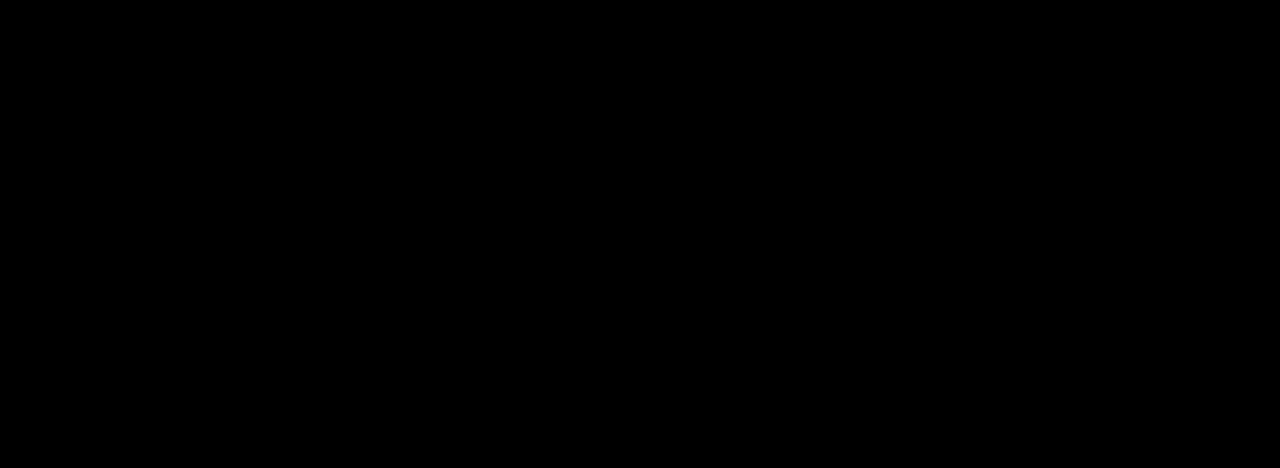
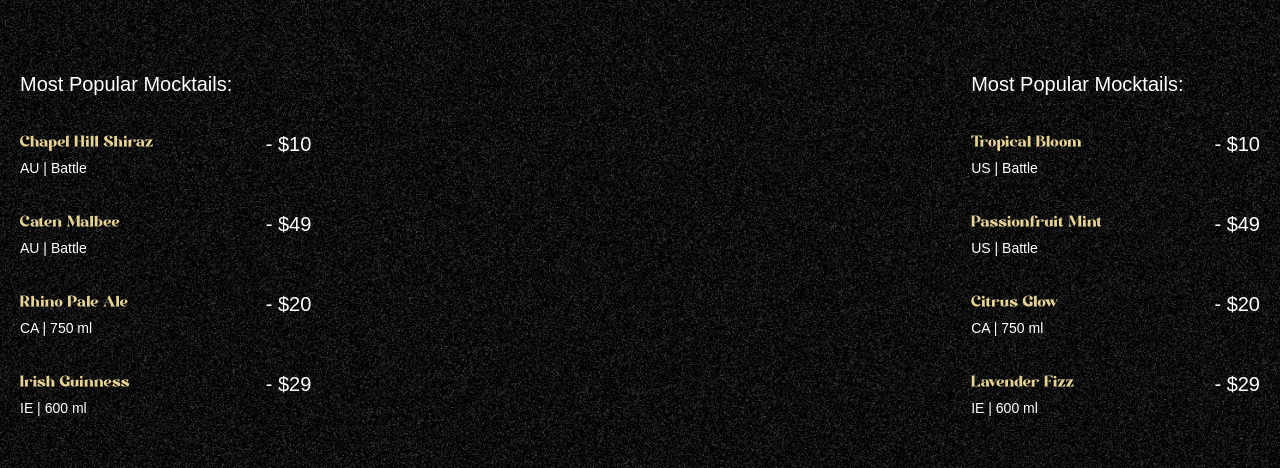
Before and after one commit to MahdiyarDelavari/cocktail-gsap, a React (Vite) app: page / in a window 1280 px wide. Shown: the part 890-1358 px from the top of the page. Built offline with nearby package versions, Linux system fonts and the light colour scheme; a web font is replaced by a local one.

Commit message:
Implement Cocktails & Mocktails Section

```diff
--- a/src/App.jsx
+++ b/src/App.jsx
@@ -3,6 +3,7 @@
 import gsap from 'gsap';
 import Navbar from './components/Navbar';
 import Hero from './components/Hero';
+import Cocktails from './components/Cocktails';
 
 gsap.registerPlugin(ScrollTrigger, SplitText);
 
@@ -11,6 +12,7 @@
     <main>
       <Navbar />
       <Hero />
+      <Cocktails/>
     </main>
   )
 }
--- /dev/null
+++ b/src/components/Cocktails.jsx
@@ -0,0 +1,71 @@
+import React from 'react'
+import { cocktailLists, mocktailLists } from '../../constants'
+import { useGSAP } from '@gsap/react'
+import gsap from 'gsap'
+const Cocktails = () => {
+
+    useGSAP(() => {
+        const parallaxTimeLine = gsap.timeline({
+            scrollTrigger: {
+                trigger: '#cocktails',
+                start: 'top 30%',
+                end: 'bottom 80%',
+                scrub:true
+            }
+        })
+
+        parallaxTimeLine
+            .from('#c-left-leaf', {
+            x: -100 , y: 100
+            })
+            .from('#c-right-leaf', {
+            x: 100 , y: 100
+            })
+
+    })
+
+
+
+
+
+  return (
+      <section id='cocktails' className='noisy'>
+          <img src="/images/cocktail-left-leaf.png" alt="l-leaf" id="c-left-leaf"/>
+          <img src="/images/cocktail-right-leaf.png" alt="r-leaf" id="c-right-leaf" />
+          <div className="list">
+          <div className="popular">
+                  <h2>Most Popular Mocktails:</h2>
+                  <ul>
+                      {cocktailLists.map(({name , detail , country , price}) => (
+                          <li key={name}>
+                              <div className="md:me-28">
+                                  <h3>{name}</h3>
+                                  <p>{country} | {detail}</p>
+                              </div>
+                              <span>- {price}</span>
+                          </li>
+                      ))}
+                  </ul>
+              </div>
+
+              <div className="loved">
+                  <h2>Most Popular Mocktails:</h2>
+                  <ul>
+                      {mocktailLists.map(({name , detail , country , price}) => (
+                          <li key={name}>
+                              <div className="me-28">
+                                  <h3>{name}</h3>
+                                  <p>{country} | {detail}</p>
+                              </div>
+                              <span>- {price}</span>
+                          </li>
+                      ))}
+                  </ul>
+              </div>
+          </div>
+
+    </section>
+  )
+}
+
+export default Cocktails
--- a/src/index.css
+++ b/src/index.css
@@ -138,11 +138,11 @@
         @apply relative min-h-dvh w-full overflow-hidden;
 
         #c-left-leaf {
-            @apply absolute left-0 md:bottom-0 md:top-auto -top-20 md:w-fit w-1/3;
+            @apply absolute left-0 md:bottom-0 md:top-auto top-110 md:w-fit w-1/3;
         }
 
         #c-right-leaf {
-            @apply absolute right-0 md:bottom-0 md:top-auto -top-20 md:w-fit w-1/3;
+            @apply absolute right-0 md:bottom-0 md:top-auto bottom-15 md:w-fit w-1/3;
         }
 
         .list {
```
